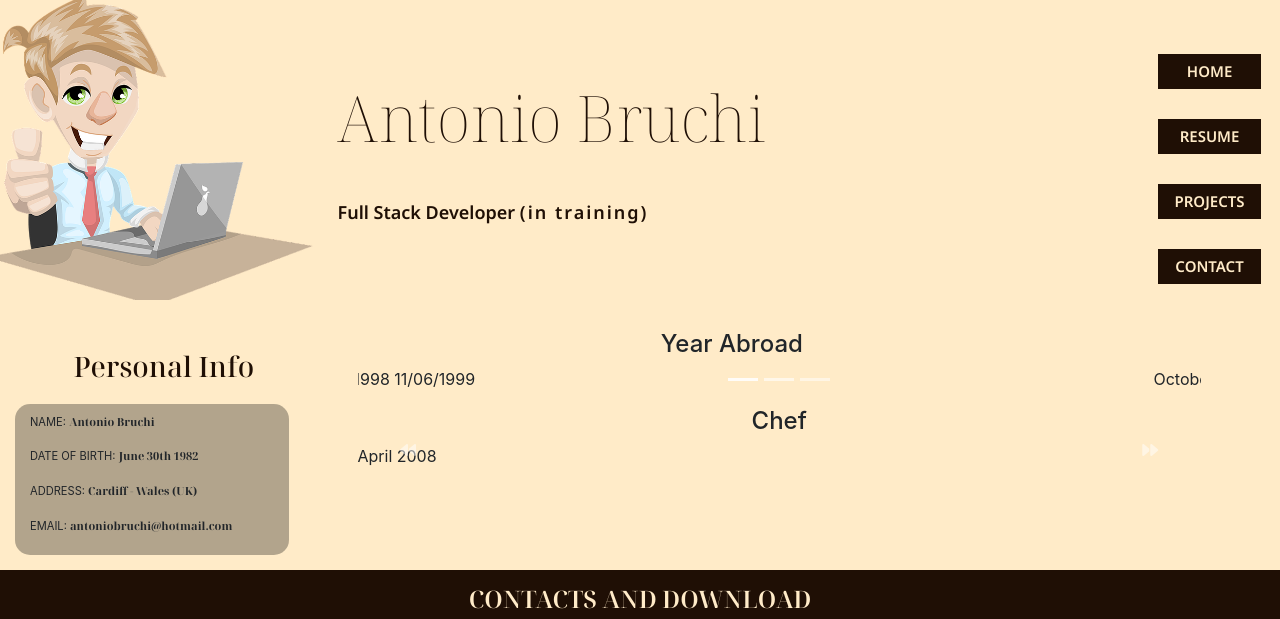
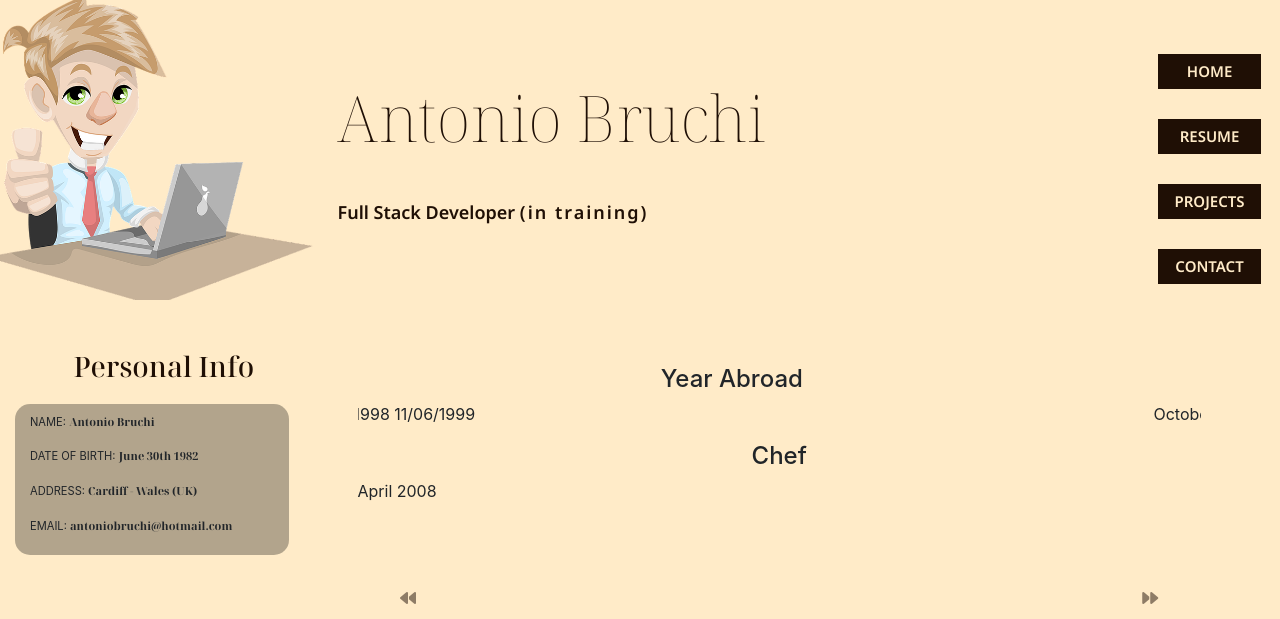
Before and after one commit to antoniobruchidev/my-personal-website, a plain HTML site: page resume.html in a window 1280 px wide. Shown: the top 619 px of the page. Drawn offline with nearby package versions, Linux system fonts and the light colour scheme.

Commit message:
Feat: main styling carousel

```diff
--- a/assets/css/style.css
+++ b/assets/css/style.css
@@ -367,6 +367,32 @@ form input[type=text] {
     text-transform: none;
 }
 
+/*---------------------------Carousel*/
+
+#experiencesCarousel {
+    margin-top: 35px;
+    min-height: 500px;
+}
+
+.carousel-control-next,
+.carousel-control-prev {
+    color: #1f0f05;
+}
+
+.carousel-control-next:hover,
+.carousel-control-prev:hover {
+    color: darkorange;
+}
+
+.carousel-control-next:focus,
+.carousel-control-prev:focus {
+    color: #1f0f05;
+}
+
+.carousel-indicators li {
+    background-color: #1f0f05;
+}
+
 /*---------------------------Media Queries*/
 
 @media (min-width: 768px) {
```
